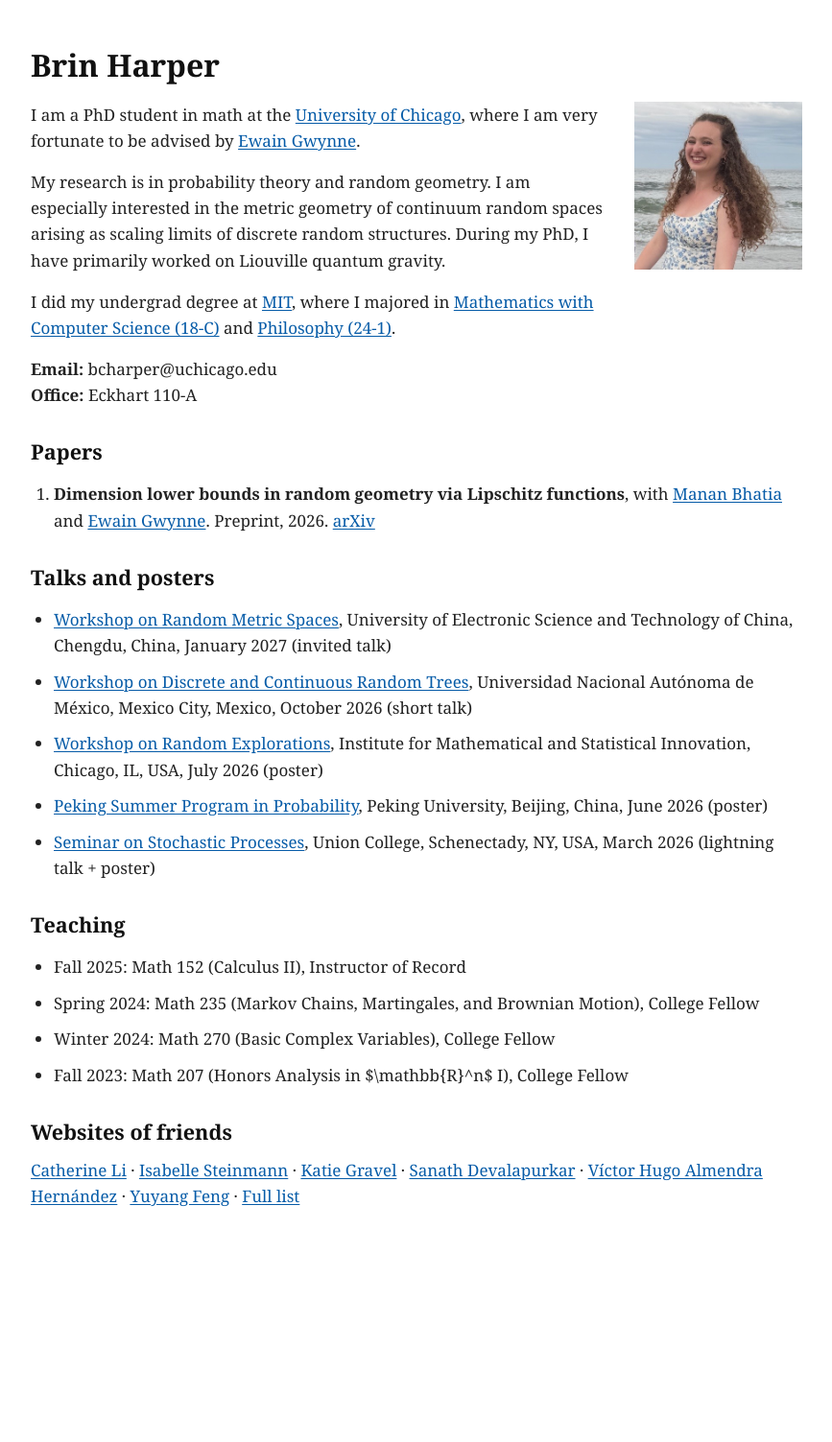
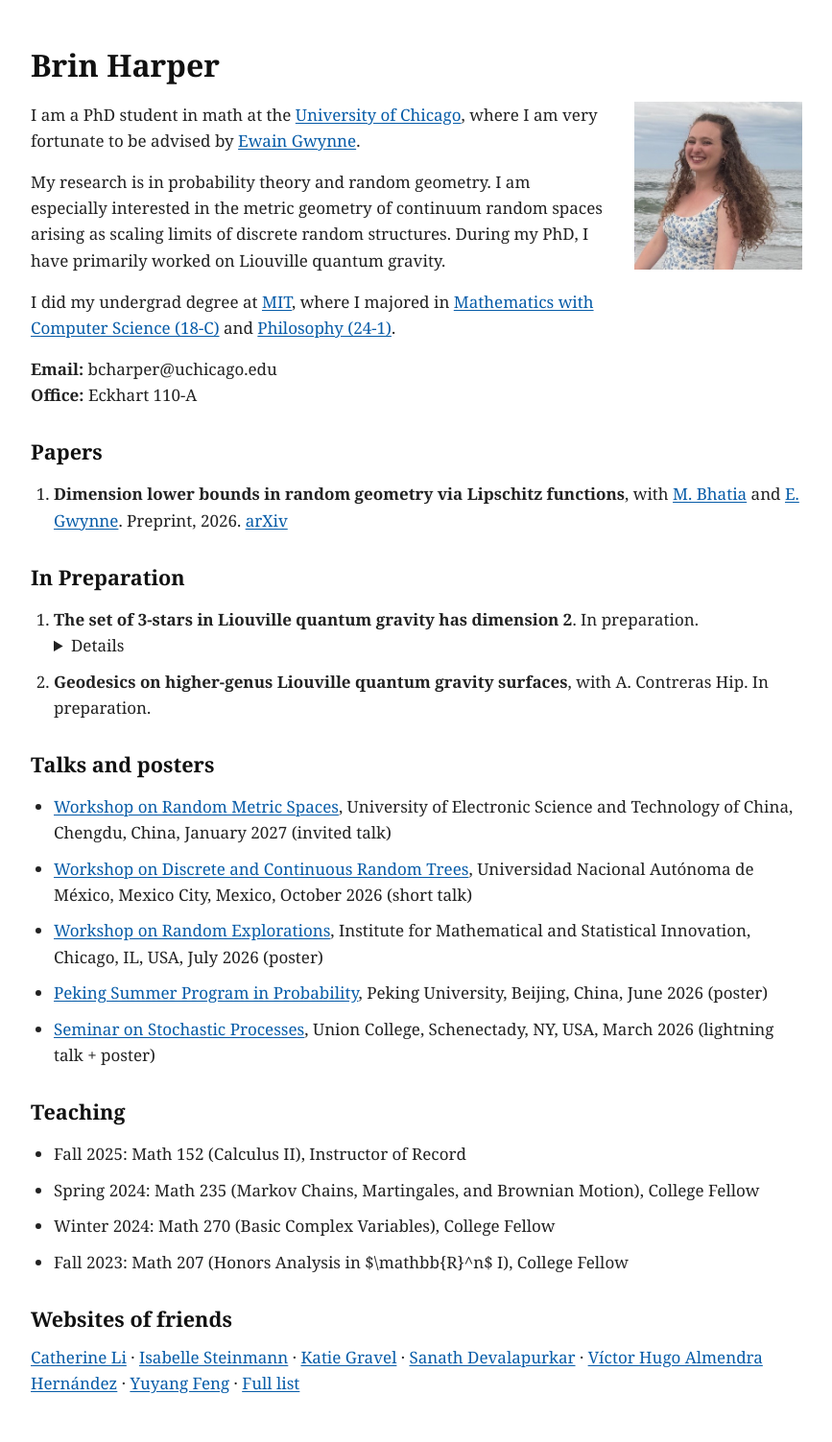
Before and after one commit to brinharper/brinharper.github.io, a Jekyll site: the page built from index.md, in a window 1280 px wide. Shown: the whole page at 96% size, without its empty margins (206-1073 px from the left). Built offline with Jekyll 4.4.1, drawn with Linux system fonts in a browser that asks for light colours; a script that is not in the unit is left out; before the commit the page ends 1308 px from its top, so only the background shows below that.

Commit message:
Update project list

```diff
--- a/index.md
+++ b/index.md
@@ -16,8 +16,22 @@ I did my undergrad degree at [MIT](https://www.mit.edu/), where I majored in [Ma
 
 ## Papers
 
-1. **Dimension lower bounds in random geometry via Lipschitz functions**, with [Manan Bhatia](https://mananbhatia1701.github.io/manan/) and [Ewain Gwynne](https://math.uchicago.edu/~ewain/). Preprint, 2026.
+1. **Dimension lower bounds in random geometry via Lipschitz functions**, with [M. Bhatia](https://mananbhatia1701.github.io/manan/) and [E. Gwynne](https://math.uchicago.edu/~ewain/). Preprint, 2026.
    [arXiv](https://arxiv.org/pdf/2606.10496)
+
+## In Preparation
+
+1. **The set of 3-stars in Liouville quantum gravity has dimension 2**. In preparation.
+   <details>
+      <summary>Details</summary>
+      <p>We prove that the set of 3-stars in Liouville quantum gravity has LQG Hausdorff
+         dimension 2 for all $\gamma \in (0,2)$. We also show that the set of boundary
+         2-stars has dimension 1 for all $\gamma \in (0,2)$. Our arguments extend to a
+         general class of coalescent length metrics.
+      </p>
+   </details>
+
+2. **Geodesics on higher-genus Liouville quantum gravity surfaces**, with A. Contreras Hip. In preparation.
 
 ## Talks and posters
 
```
